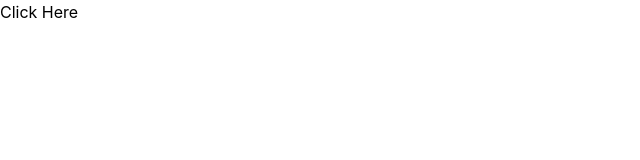
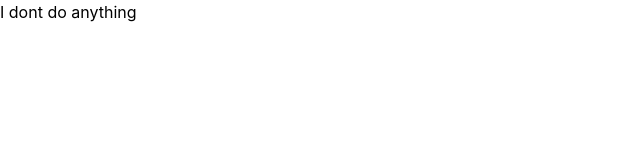
Before and after one commit to abdullahrafi1234/rnext-practice-batch-5, a React (Vite) app in the folder module-2/: page / in a window 1280 px wide. Shown: the top 160 px of the page, without its empty margins (0-640 px from the left). Built offline with nearby package versions, Linux system fonts and the light colour scheme.

Commit message:
practice onClick on 3 types of usage

```diff
--- a/module-2/src/App.jsx
+++ b/module-2/src/App.jsx
@@ -4,8 +4,16 @@ export default function App() {
   }
 
   return (
-    <button className="" onClick={handleClick}>
-      Click Here
+    // <button className="bg-amber-200" onClick={handleClick}>
+    //   Click Here
+    // </button>
+
+    <button
+      onClick={() => {
+        alert("You clicked");
+      }}
+    >
+      I dont do anything
     </button>
   );
 }
```
